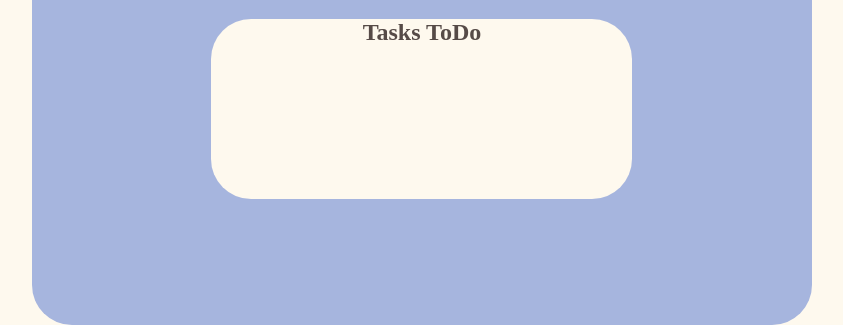
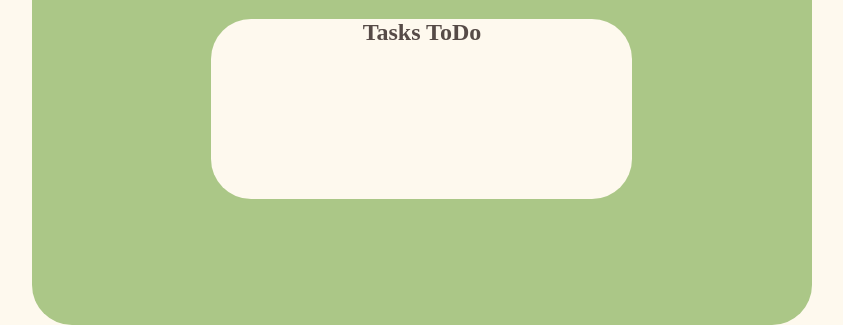
Before and after one commit to wang-howard/TigerFocus, a Flask app: page /shortBreak in a window 1280 px wide; the page is wider, and only the part inside the window is pictured. Shown: the part 744-1069 px from the top of that part, without its empty margins (218-1061 px from the left). Run offline with Flask 3, Linux system fonts and the light colour scheme; some libraries are stand-ins or nearby versions; some web fonts are replaced.

Commit message:
final timer

```diff
--- a/src/static/css/longbreakStyles.css
+++ b/src/static/css/longbreakStyles.css
@@ -55,7 +55,7 @@
     left: 298px;
     top: 901.52px;
 
-    background: #a6b5de;
+    background: #D9C1B9;
     border-radius: 40px;
   }
 
--- a/src/static/css/shortbreakStyles.css
+++ b/src/static/css/shortbreakStyles.css
@@ -55,7 +55,7 @@
     left: 298px;
     top: 901.52px;
 
-    background: #a6b5de;
+    background: #ABC787;
     border-radius: 40px;
   }
 
--- a/src/templates/longBreak.html
+++ b/src/templates/longBreak.html
@@ -28,8 +28,8 @@
 
 
 
-<p align="center" > <iframe width="700" height="400" src="https://www.youtube.com/embed/Kz1QJ4-lerk?autoplay=1&mute=1"></p>
-</iframe>
+<p align="center" > <iframe width="700" height="400" src="https://www.youtube.com/embed/FqKjFMr28rA?autoplay=1&mute=1">
+</iframe></p>
 
 <div id = "taskrectangle"><h2 id = "h2font">Tasks ToDo</h2></div>
 </div>
--- a/src/templates/shortBreak.html
+++ b/src/templates/shortBreak.html
@@ -13,7 +13,7 @@
       <div id="timeContainer">
         <div id="timer">
           <div id="time" >
-            <span id="minutes">5</span>
+            <span id="minutes">05</span>
             <span id="colon">:</span>
             <span id="seconds">00</span>
           </div>
@@ -28,8 +28,8 @@
 
 
 
-<p align="center" > <iframe width="700" height="400" src="https://www.youtube.com/embed/Kz1QJ4-lerk?autoplay=1&mute=1"></p>
-</iframe>
+<p align="center" > <iframe width="700" height="400" src="https://www.youtube.com/embed/g1WfKpFQdOg?autoplay=1&mute=1">
+</iframe></p>
 
 <div id = "taskrectangle"><h2 id = "h2font">Tasks ToDo</h2></div>
 </div>
```
